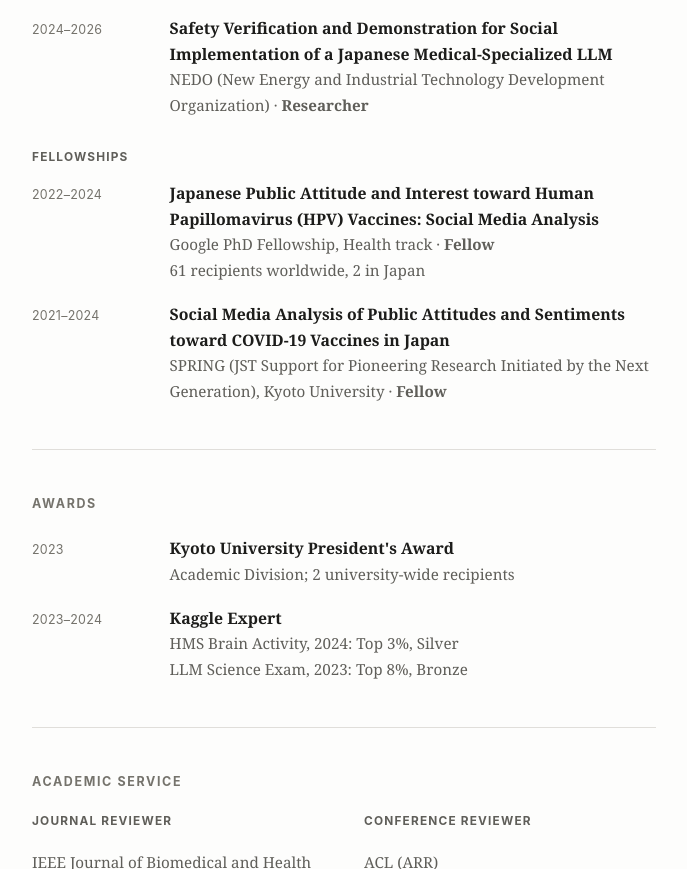
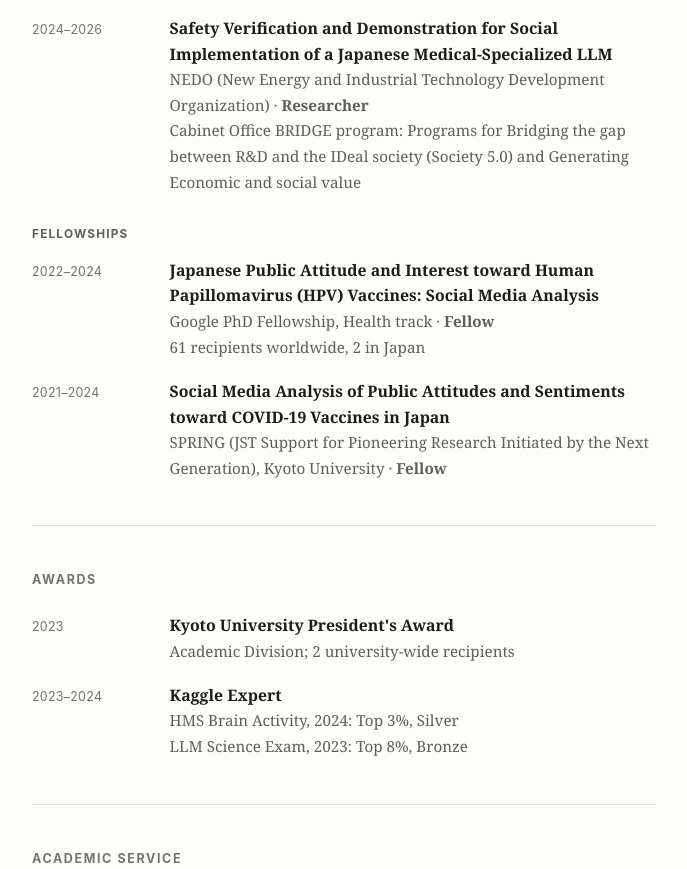
Before and after one commit to qianniu0304/qianniu0304.github.io, a plain HTML site: page index.html in a window 1280 px wide. Shown: the part 4612-5481 px from the top of the page, without its empty margins (296-983 px from the left). Drawn offline with Linux system fonts and the light colour scheme.

Commit message:
Note the Cabinet Office BRIDGE program under the NEDO project
Co-Authored-By: Claude Opus 5.5 <noreply@anthropic.com>
Claude-Session: https://claude.ai/code/session_01G7owGJuu5dtXkoJJ14psz5

```diff
--- a/index.html
+++ b/index.html
@@ -338,7 +338,8 @@
       <li>
         <span class="when">2024–2026</span>
         <span class="what"><b>Safety Verification and Demonstration for Social Implementation of a Japanese Medical-Specialized LLM</b><br>
-          <span class="where">NEDO (New Energy and Industrial Technology Development Organization) &middot; <b>Researcher</b></span></span>
+          <span class="where">NEDO (New Energy and Industrial Technology Development Organization) &middot; <b>Researcher</b><br>
+          Cabinet Office BRIDGE program: Programs for Bridging the gap between R&amp;D and the IDeal society (Society 5.0) and Generating Economic and social value</span></span>
       </li>
     </ul>
 
```
